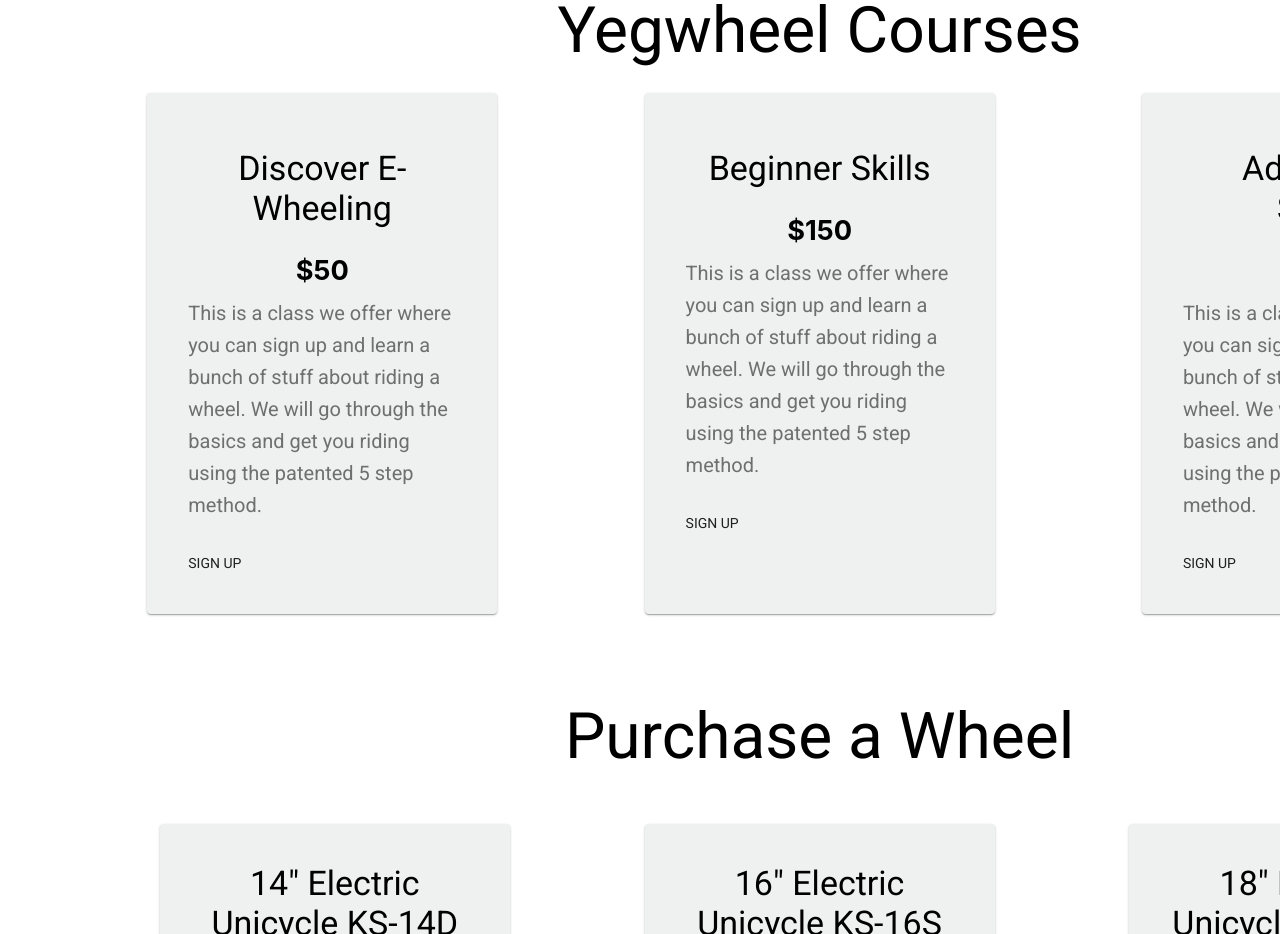
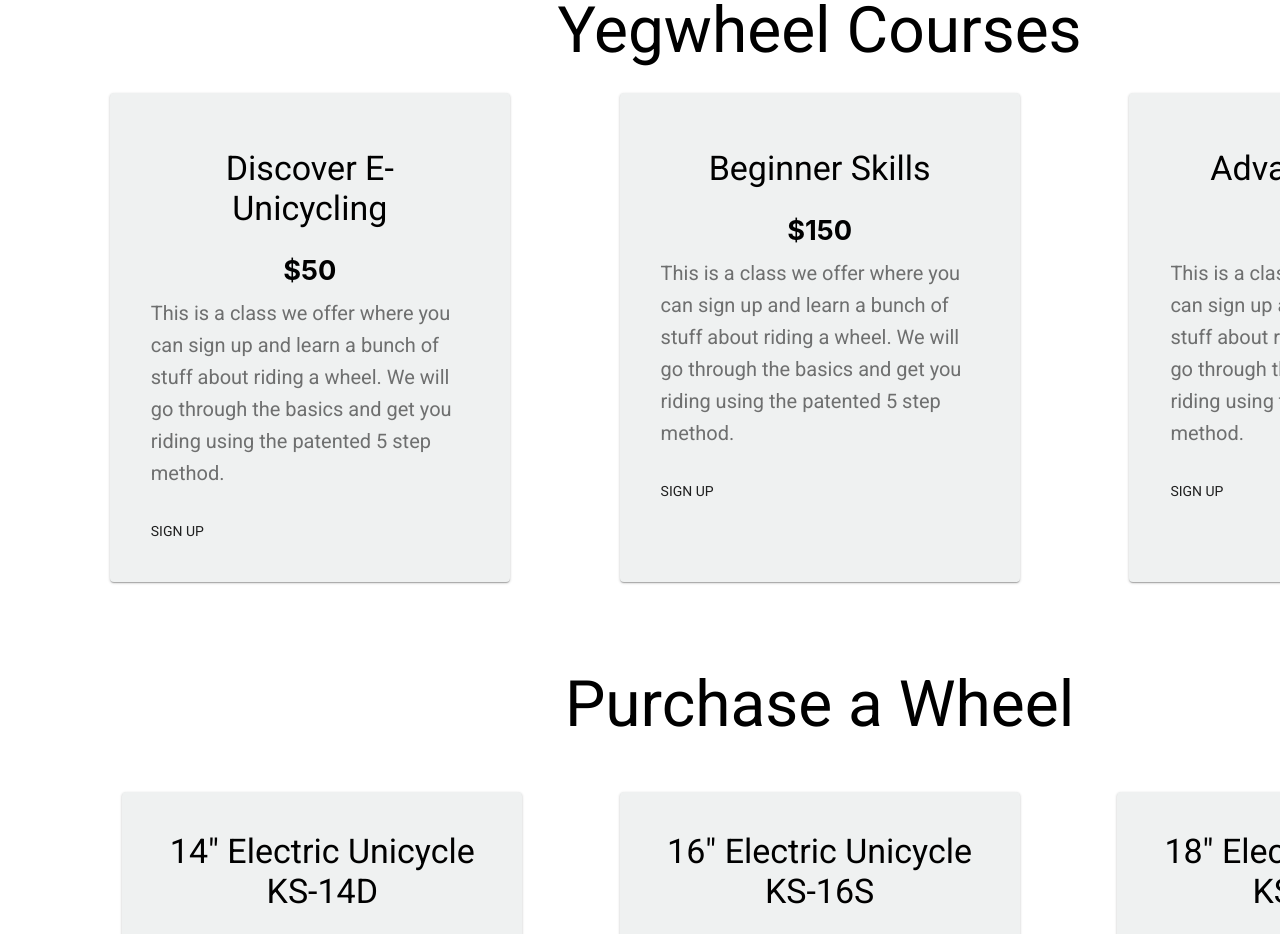
Before and after one commit to huuugh18/yegwheel, a React (Create React App) app: page / in a window 1280 px wide. Shown: the part 940-1874 px from the top of the page. Built offline with nearby package versions, Linux system fonts and the light colour scheme.

Commit message:
adjust width of cards

```diff
--- a/src/home/Home.css
+++ b/src/home/Home.css
@@ -81,7 +81,7 @@
     margin-top: 25px;
 }
 .home-display-card{
-    width: 300px;
+    width: 350px;
     padding: 25px;
     background-color: var(--video-bg-color) !important;
     border-radius: 5px;
@@ -137,7 +137,7 @@
 
 }
 .purchase-card-img{
-    height: 300px;
+    height: 350px;
 }
 
 .wheel-img{
--- a/src/home/Home.js
+++ b/src/home/Home.js
@@ -18,7 +18,7 @@
                 <img id="home-title-image" src={trythis} alt="two people riding electric wheel in front of bridge" style={{width:1366,height:768}}/>
                 <div id='home-learn-title' className='home-section-header'> Yegwheel Courses </div>
                 <div id="home-learn-container">
-                    <LearnCard header='Discover E-Wheeling' price='50' description={introDescription} />
+                    <LearnCard header='Discover E-Unicycling' price='50' description={introDescription} />
                     <LearnCard header='Beginner Skills' price='150' description={beginnerDescription} />
                     <LearnCard header='Advanced Skills' price='300' description={advancedDescription} />
                 </div>
```
